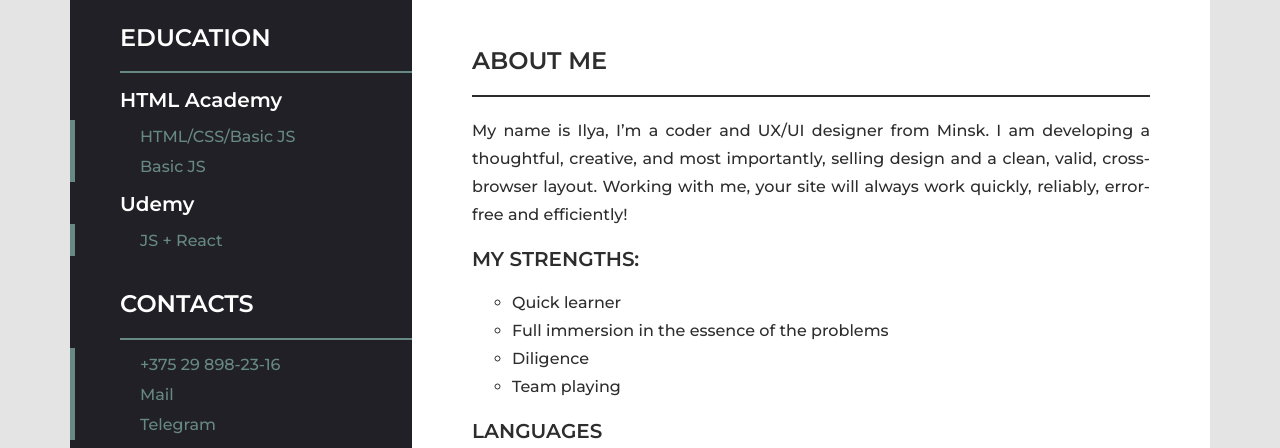
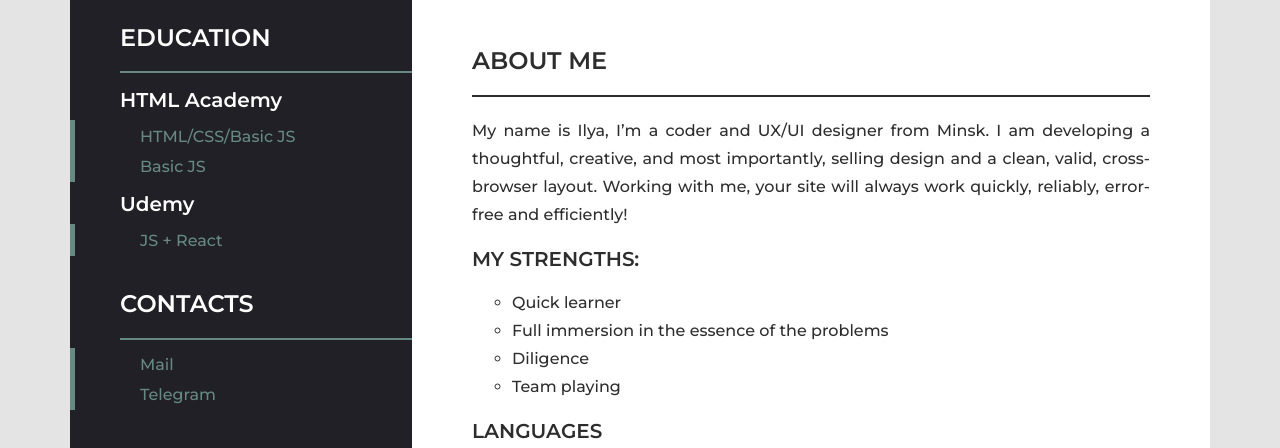
Before and after one commit to ilya-korzun/rsschool-cv, a plain HTML site: page index.html in a window 1280 px wide. Shown: the part 273-721 px from the top of the page. Drawn offline with Linux system fonts and the light colour scheme.

Commit message:
fix: text mistakes

```diff
--- a/index.html
+++ b/index.html
@@ -7,7 +7,7 @@
     <meta name="viewport" content="width=device-width, initial-scale=1.0">
     <link rel="stylesheet" href="css/normalize.css">
     <link rel="stylesheet" href="css/style.css">
-    <title>Ilya Korzun — CV#2. HTML, CSS & Git Basics</title>
+    <title>Ilya Korzun — CV#2</title>
 </head>
 
 <body>
@@ -37,7 +37,6 @@
                 <h2>Contacts</h2>
                 <div class="divider_yellow"></div>
                 <ul class="contacts__wrapper">
-                    <li class="contacts__phone"><a href="tel:+375298982316" target="_blank">+375 29 898-23-16</a></li>
                     <li class="contacts__e-mail"><a href="mailto:korsynilya77@gmail.com" target="_blank">Mail</a></li>
                     <li class="contacts__telegram"><a href="https://t.me/ilya-korzun" target="_blank">Telegram</a></li>
                 </ul>
```
